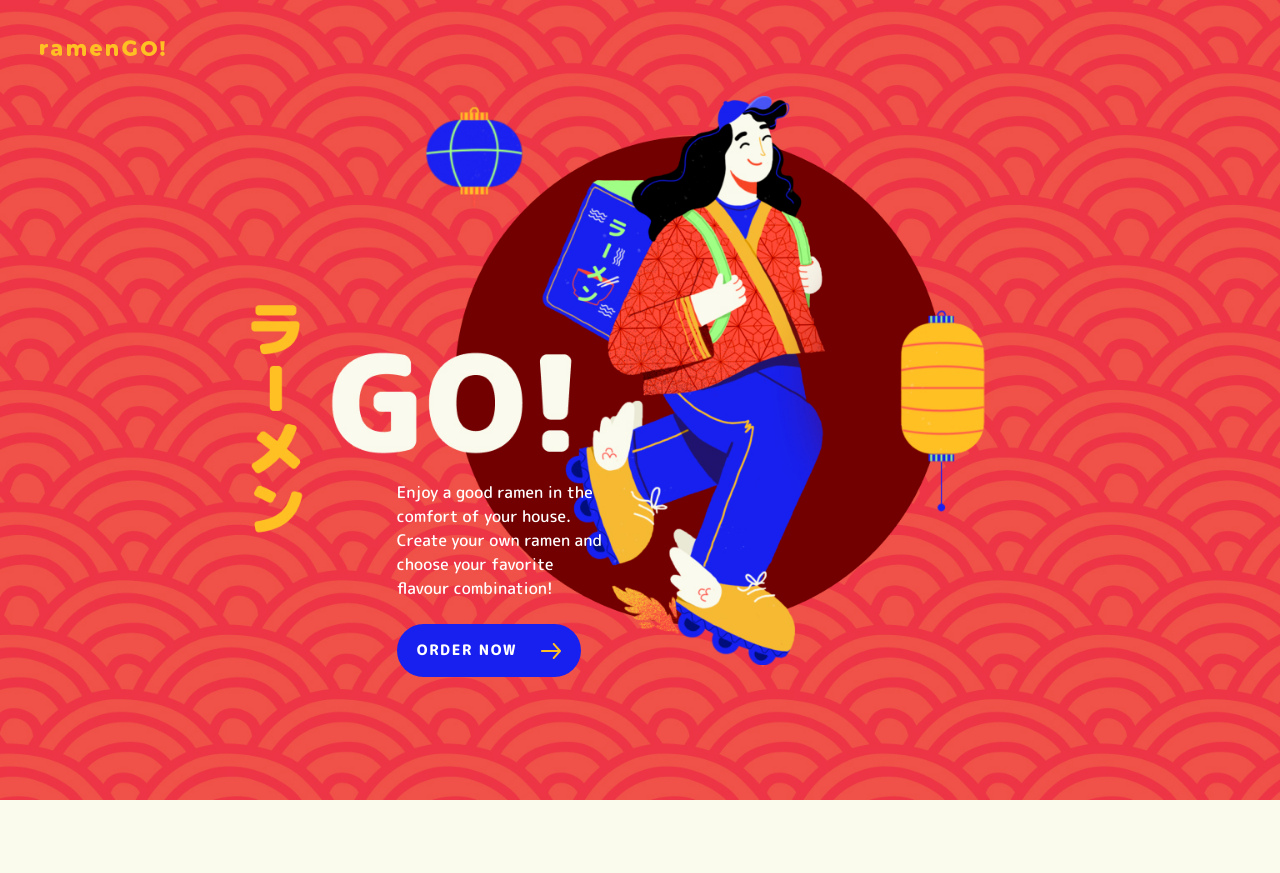
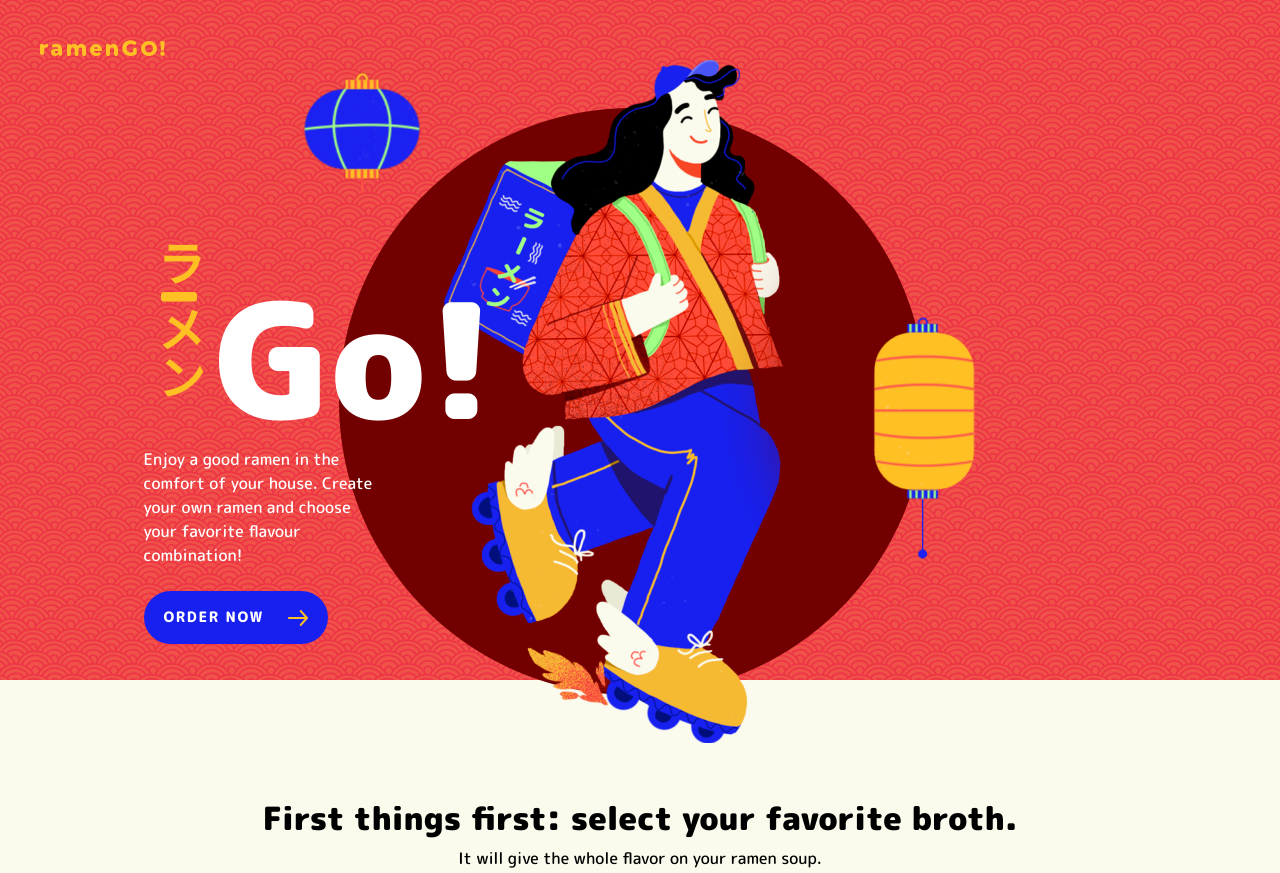
Before and after one commit to amdfd/RamenGo, a website built with webpack: page index.html in a window 1280 px wide. Shown: the top 873 px of the page. Built offline with nearby package versions, Linux system fonts and the light colour scheme; no server answers.

Commit message:
refactor header to fix resizing issue

```diff
--- a/index.html
+++ b/index.html
@@ -20,9 +20,24 @@
     <nav aria-label="primary" class="header">
       <a href="./"><img src="./src/assets/icons/logo-yellow.svg" width="125px" height="16px" alt="Yellow RamenGo logo"></a>
     </nav>
-    <div class="hero-text">
-      <p>Enjoy a good ramen in the comfort of your house. Create your own ramen and choose your favorite flavour combination!</p>
-      <a href="#main-container" class="button arrow">Order now</a>
+
+    <div class="hero-content">
+
+      <div class="hero-illustration">
+        <img src="./src/assets/images/Ilustracao.png" alt="Ilustração de uma garota feliz com roupas de entregadora, patinando e carregando uma mochila de delivery nas costas">
+      </div>
+
+      <div class="hero-section">
+        <div class="hero-heading-container">
+          <p class="hero-heading-text">ラlメン</p>
+          <h1 class="hero-heading-title">Go!</h1>
+        </div>
+        <div class="hero-content-container">
+          <p class="hero-description">Enjoy a good ramen in the comfort of your house. Create your own ramen and choose your favorite flavour combination!</p>
+          <a href="#main-container" class="button arrow">Order now</a>
+        </div>
+      </div>
+
     </div>
   </header>
   <main id="main-container">
--- a/src/css/global/header.css
+++ b/src/css/global/header.css
@@ -17,24 +17,57 @@ body, html {
 }
 
 .hero-image {
-  background-image: url("../../assets/images/capa.jpg");
-  height: 100%;
-  background-position: center;
-  background-repeat: no-repeat;
-  background-size: cover;
+  background-image: url("../../assets/patterns/pattern-vermelha.png");
+  height: 85vh;
+  z-index: -1;
+}
+
+.hero-content {
+  display: flex;
+  justify-content: center;
   position: relative;
 }
 
-.hero-text {
+.hero-illustration {
   position: absolute;
-  top: 60%;
-  left: 31%;
+  z-index: 1;
+}
+
+.hero-section {
+  display: flex;
+  flex-direction: column;
+  align-items: flex-start;
+  z-index: 2;
+}
+
+.hero-heading-container {
+  display: flex;
+  position: relative;
+  top: 180px;
+  left: -320px;
+}
+
+.hero-section .hero-heading-text {
+  writing-mode: vertical-rl;
+  font: 900 3rem "M Plus Rounded 1c", sans-serif;
+  color: var(--color-3);
+}
+
+.hero-content-container {
+  position: relative;
+  top: 150px;
+  left: -320px;
+}
+
+.hero-section .hero-heading-title {
+  font: 900 10rem "M Plus Rounded 1c", sans-serif;
+  color: var(--color-w);
+}
+
+.hero-section .hero-description {
+  font: 500 1rem/1.5 "M Plus Rounded 1c", sans-serif;
+  color: var(--color-w);
   max-width: 24ch;
   word-wrap: break-word;
-  color: white;
-}
-
-.hero-text p {
-  font: 500 1rem/1.5 "M Plus Rounded 1c", sans-serif;;
   padding-bottom: 24px;
 }
```
Also changed, not shown: src/assets/images/Ilustracao.png (added).
